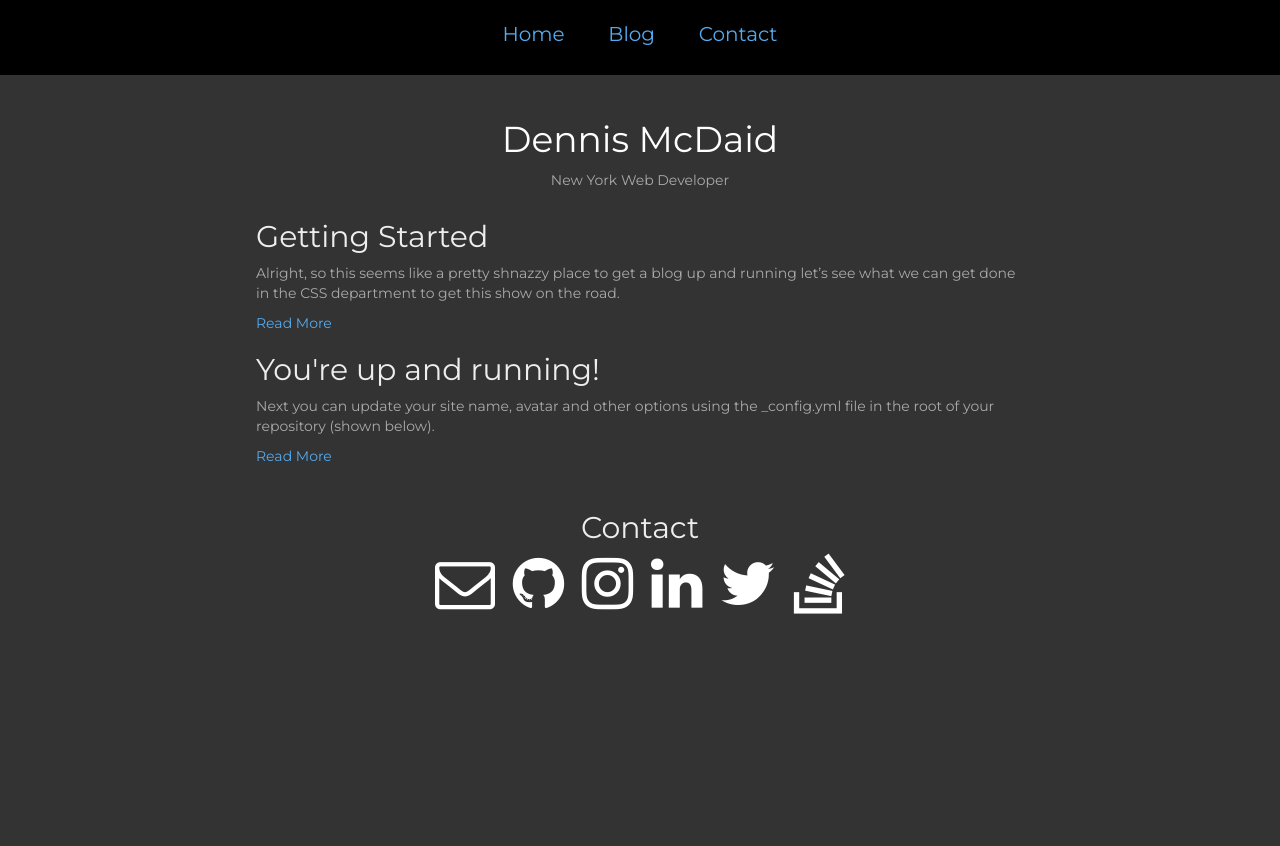
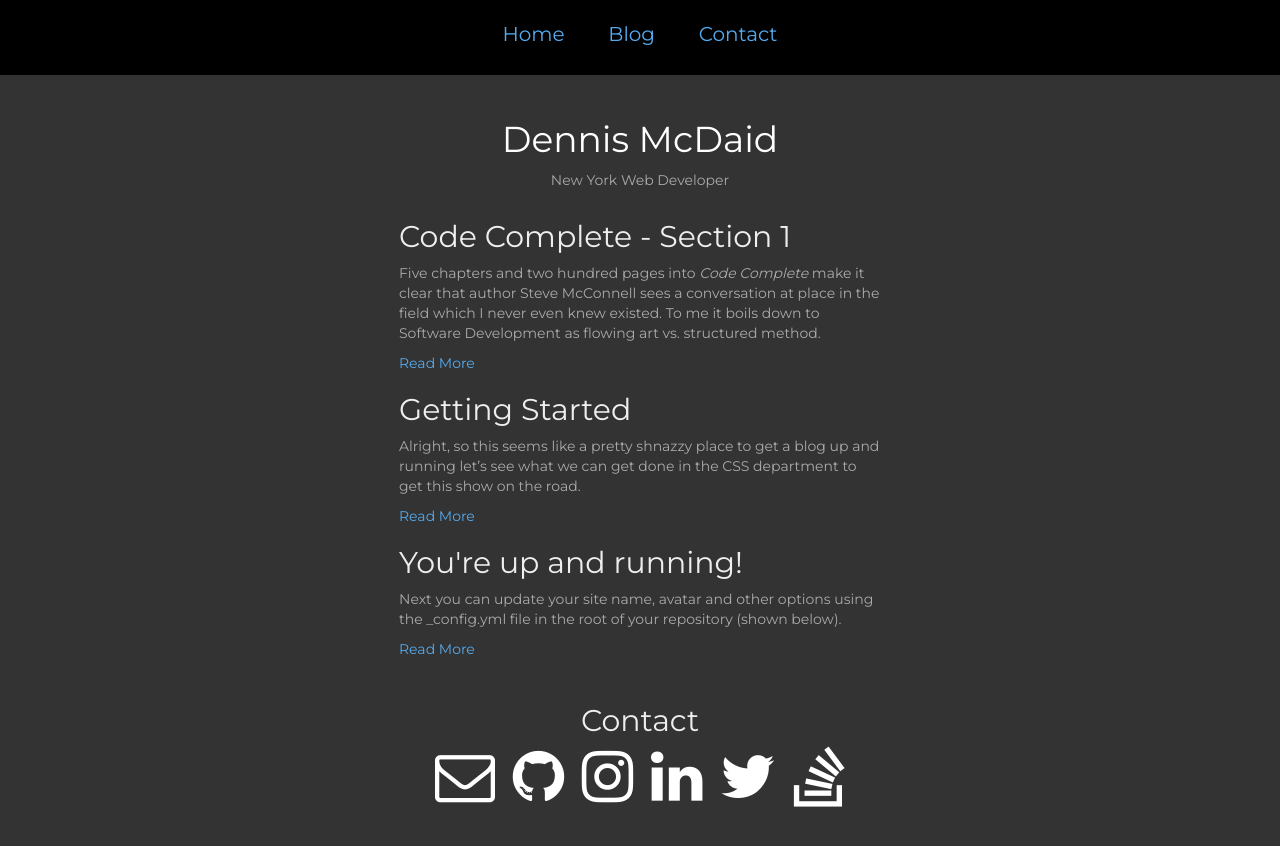
Before and after one commit to dns-mcdaid/dns-mcdaid.github.io, a Jekyll site: the page built from blog/index.html, in a window 1280 px wide. Shown: the top 846 px of the page. Built offline with Jekyll 4.4.1, drawn with Linux system fonts in a browser that asks for light colours; nearby versions of some CDN libraries.

Commit message:
Add Code Complete Blog Post

```diff
--- a/_layouts/default.html
+++ b/_layouts/default.html
@@ -57,7 +57,7 @@
         </div>
     </div>
 
-    <div id="main" role="main" class="col-md-12">
+    <div id="main" role="main">
       <!--<div class="container">-->
         {{ content }}
       <!--</div>-->
--- a/_layouts/post.html
+++ b/_layouts/post.html
@@ -2,7 +2,8 @@
 layout: default
 ---
 
-<article class="post">
+<div class="col-md-1"></div>
+<article class="post col-md-10">
   <h2>{{ page.title }}</h2>
 
   <div class="entry">
@@ -15,3 +16,4 @@ layout: default
 
   {% include disqus.html %}
 </article>
+<div class="col-md-1"></div>
--- /dev/null
+++ b/_posts/2016-02-10-Code-Complete-01.md
@@ -0,0 +1,10 @@
+---
+layout: post
+title: Code Complete - Section 1
+---
+
+Five chapters and two hundred pages into _Code Complete_ make it clear that author Steve McConnell sees a conversation at place in the field which I never even knew existed. To me it boils down to Software Development as flowing art vs. structured method.
+
+Preparing for the Colloquium, I couldn't be more glad that McConnell invokes Fred Brooks' _The Mythical Man-Month_ when criticizing the idea that writing software is comparable to drafting a letter, with no worries if entire chunks of the program need to be wholly scrapped to make room for new ideas. Not even 50 pages in, and McConnell immediately calls out Brooks' comparison as being imaginative but impractical, specifically stating that this is "poor advice for software development where a major system already costs as much as a 10-story office building or an ocean liner."
+
+When coding for classes, I find myself conforming to the Brooks view quite frequently, testing and tearing apart large chunks of methods when realizing my own naivety with earlier implementations. Building programs for my job, however, definitely steers me more into the realm of McConnell. Tossing out a class at work on Thursday might mean that three quarters of the work I did Tuesday is now completely lost in the ether. I think the correct answer in developing software is somewhere in the middle. McConnell makes it obvious that software development should be mapped out well before any coding is done, rather than just diving right into the writing. Following the idea of software accretion, or gradual growth, I've found the best practice is to map a little, code enough to have a general interface to work with, then with a more concrete feel for what this project can or can't be, dive into the big beast of real architecture.
--- a/blog/index.html
+++ b/blog/index.html
@@ -2,7 +2,8 @@
 layout: default
 ---
 
-<div class="posts">
+<div class="col-md-2"></div>
+<div class="posts col-md-8">
   {% for post in site.posts %}
     <article class="post">
 
@@ -16,3 +17,4 @@ layout: default
     </article>
   {% endfor %}
 </div>
+<div class="col-md-2"></div>
--- a/index.html
+++ b/index.html
@@ -1,6 +1,7 @@
 ---
 layout: default
 ---
+<div class="col-md-12">
 	<div id="hello">
 		<h2>Hello!</h2>
 		<p>
@@ -121,3 +122,4 @@ layout: default
 			</ul>
 		</div>
 	</div>
+</div>
```
Lines whose indentation alone changed are shown as unchanged.
